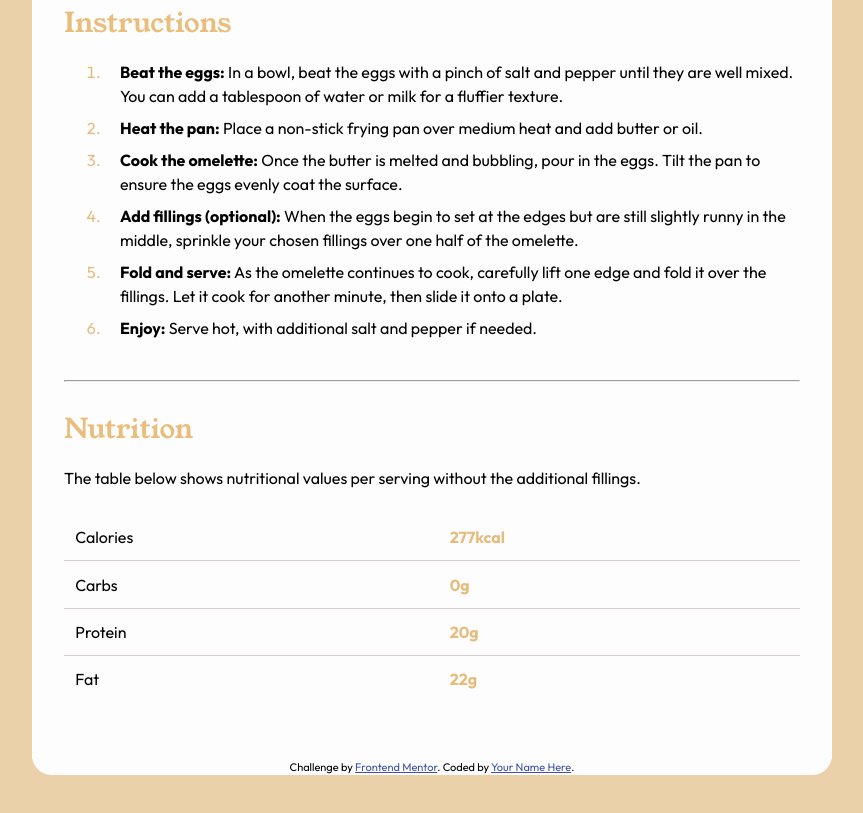
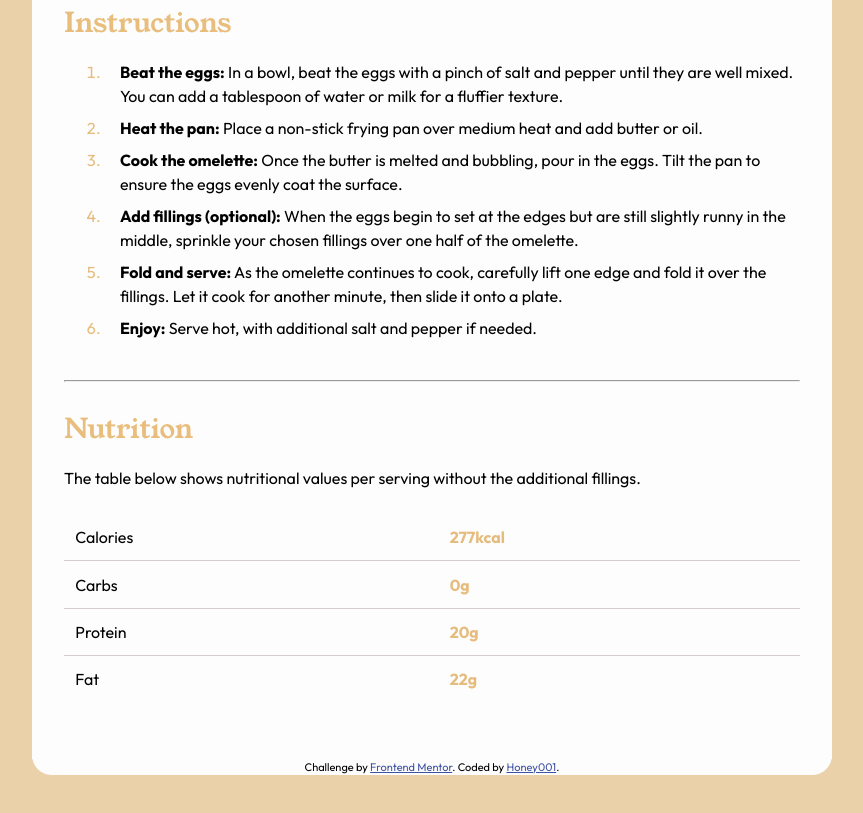
Before and after one commit to Honey001/recipe-menu, a plain HTML site: page index.html in a window 1280 px wide. Shown: the part 1085-1898 px from the top of the page, without its empty margins (208-1071 px from the left). Drawn offline with Linux system fonts and the light colour scheme.

Commit message:
final commit

```diff
--- a/index.html
+++ b/index.html
@@ -93,7 +93,7 @@
   </main>
   <div class="attribution">
     Challenge by <a href="https://www.frontendmentor.io?ref=challenge" target="_blank">Frontend Mentor</a>.
-    Coded by <a href="#">Your Name Here</a>.
+    Coded by <a href="#">Honey001</a>.
   </div>
 </body>
 </html>
```
